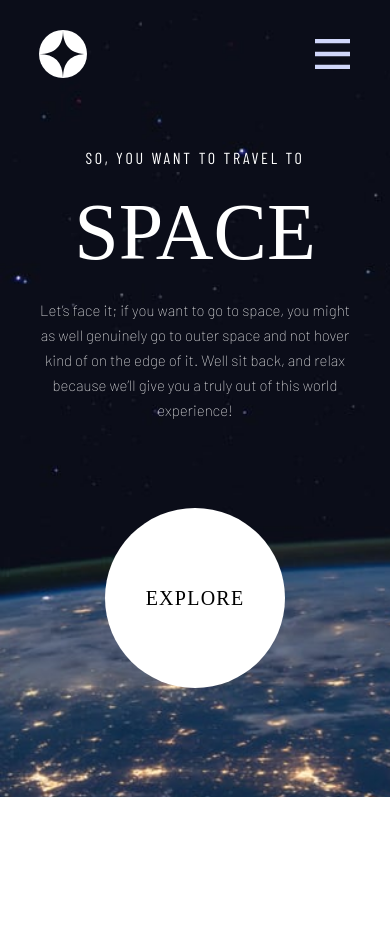
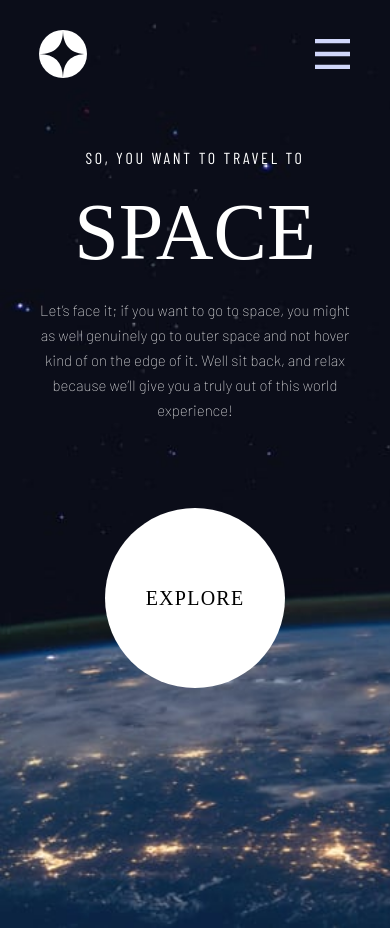
Before and after one commit to John-Alz/space-tourism, a React (Vite) app: page / in a window 390 px wide. Before the commit the page ends 844 px from the top, so only its background shows below. Built offline with nearby package versions, Linux system fonts and the light colour scheme; a web font is replaced by a local one.

Commit message:
feat: tech resp

```diff
--- a/src/Components/Home/Home.scss
+++ b/src/Components/Home/Home.scss
@@ -157,6 +157,7 @@
         background-size: cover;
         background-repeat: no-repeat;
         background-attachment: fixed;
+        height: 110vh;
 
 
         &-right {
```
